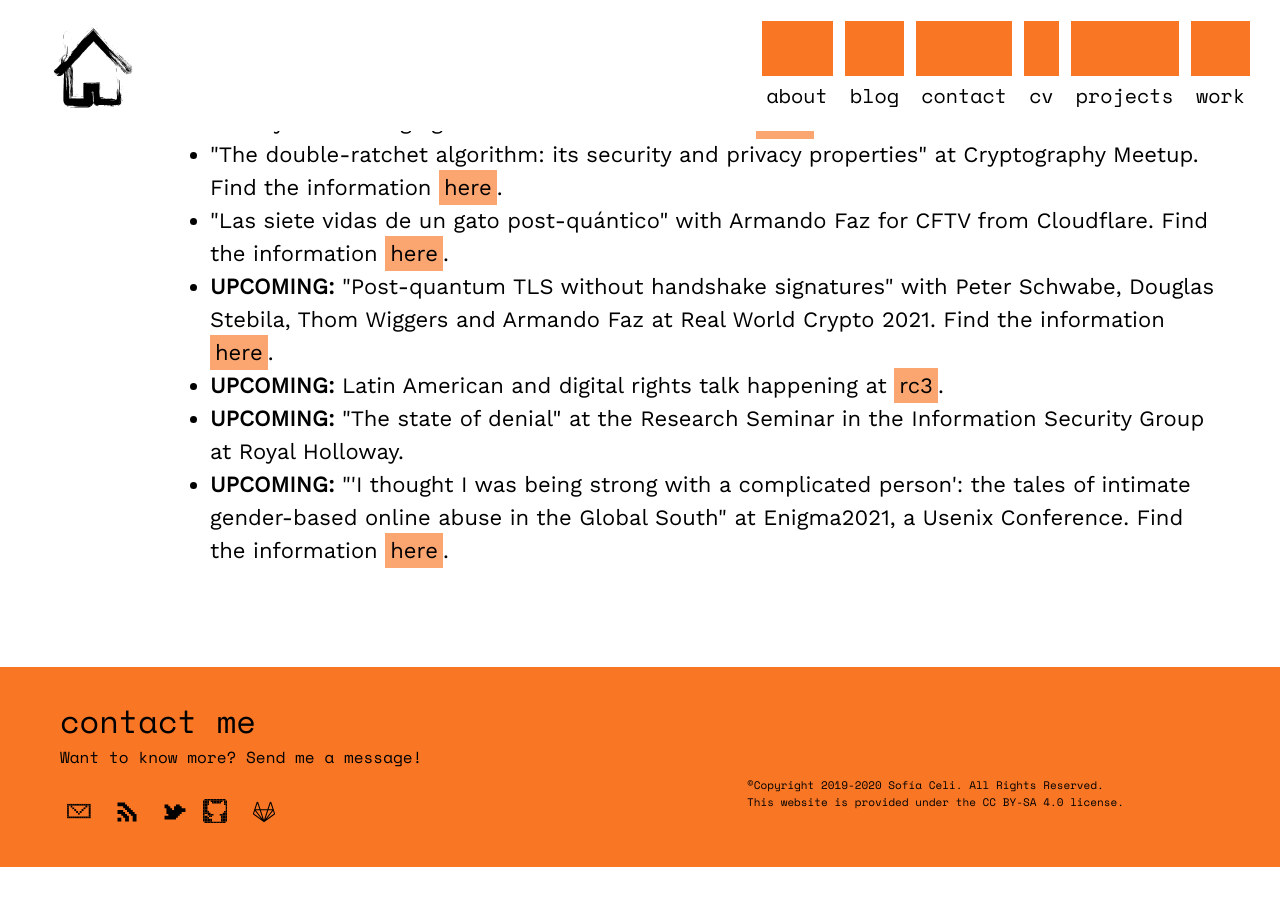
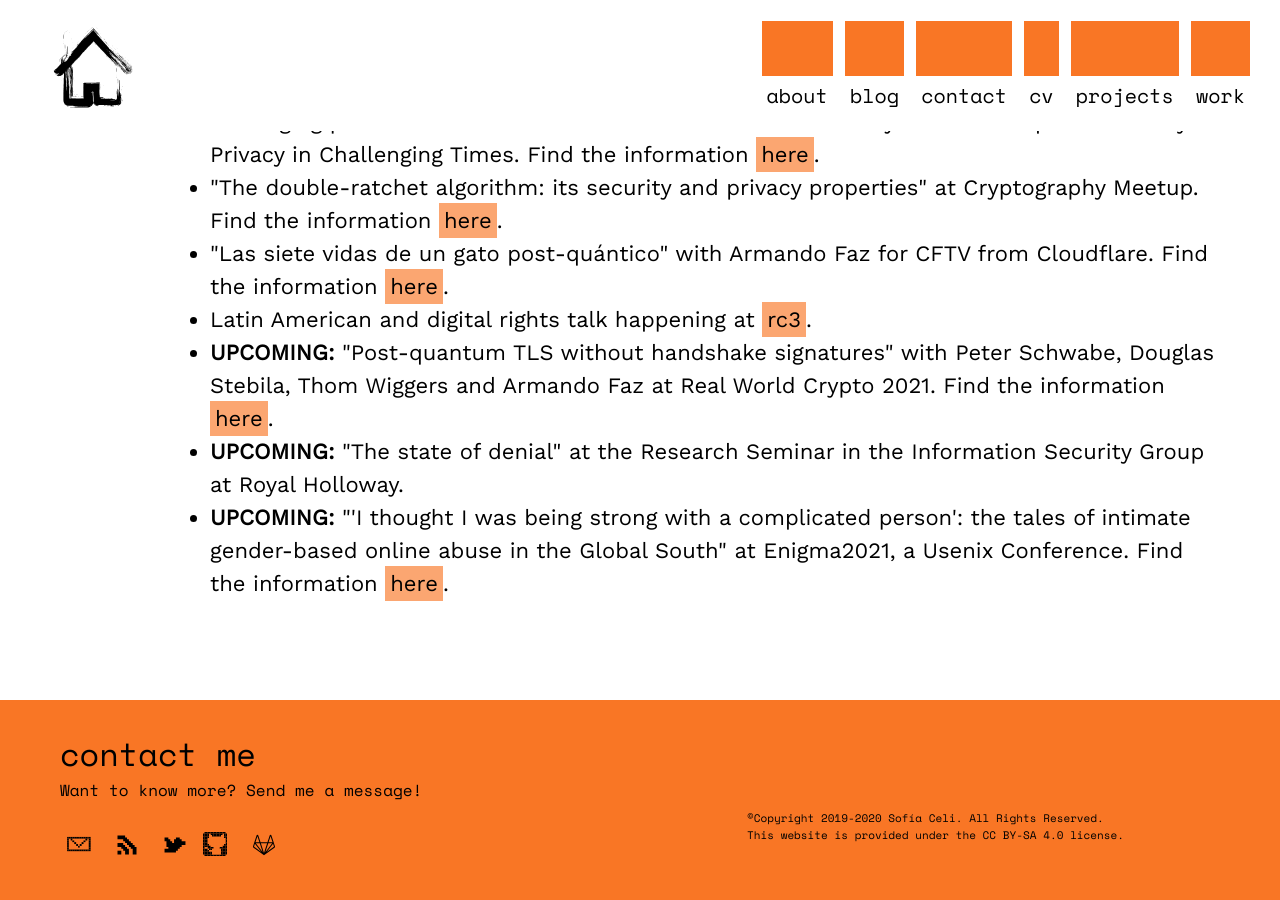
Before and after one commit to claucece/claucece.github.io, a Jekyll site: the page built from research.html, in a window 1280 px wide and 900 px high, scrolled down 3871 px. Built offline with Jekyll 4.4.1, drawn with Linux system fonts in a browser that asks for light colours; before the commit the page ends 4738 px from its top, so only the background shows below that; some of the changed text lies outside the part shown.

Commit message:
Some things

```diff
--- a/research.html
+++ b/research.html
@@ -96,8 +97,8 @@ tags: menu
 		  <li>"The devil is in the detail: designing and implementing the 4th version of the Off-the-Record messaging protocol" at The 8th Technion Summer School on Cyber and Computer Security Privacy in Challenging Times. Find the information <a href="https://cyber.technion.ac.il/2020-summer-school-on-cyber-computer-security/2020-summer-school-on-cyber-computer-security-program/" target="_blank">here</a>.</li>
 		  <li>"The double-ratchet algorithm: its security and privacy properties" at Cryptography Meetup. Find the information <a href="https://secure.meetup.com/register/?referrer_n=event&referrer_i=273279079&ctx=ref" target="_blank">here</a>.</li>
 	    <li>"Las siete vidas de un gato post-quántico" with Armando Faz for CFTV from Cloudflare. Find the information <a href="https://cloudflare.tv/event/5G46CmInDoEyAFmk9Ewi3O" target="_blank">here</a>.</li>
+		  <li>Latin American and digital rights talk happening at <a href="https://events.ccc.de/2020/09/04/rc3-remote-chaos-experience/" target="_blank">rc3</a>.</li>
 		  <li><strong>UPCOMING: </strong>"Post-quantum TLS without handshake signatures" with Peter Schwabe, Douglas Stebila, Thom Wiggers and Armando Faz at Real World Crypto 2021. Find the information <a href="https://rwc.iacr.org/2021/program.php" target="_blank">here</a>.</li>
-		  <li><strong>UPCOMING: </strong>Latin American and digital rights talk happening at <a href="https://events.ccc.de/2020/09/04/rc3-remote-chaos-experience/" target="_blank">rc3</a>.</li>
 		  <li><strong>UPCOMING: </strong>"The state of denial" at the Research Seminar in the Information Security Group at Royal Holloway.</li>
 		  <li><strong>UPCOMING: </strong>"'I thought I was being strong with a complicated person': the tales of intimate gender-based online abuse in the Global South" at Enigma2021, a Usenix Conference. Find the information <a href="https://www.usenix.org/conference/enigma2021" target="_blank">here</a>.</li>
  </li>
```
Also changed, not shown: other parts of research.html (+1 -0 lines).
